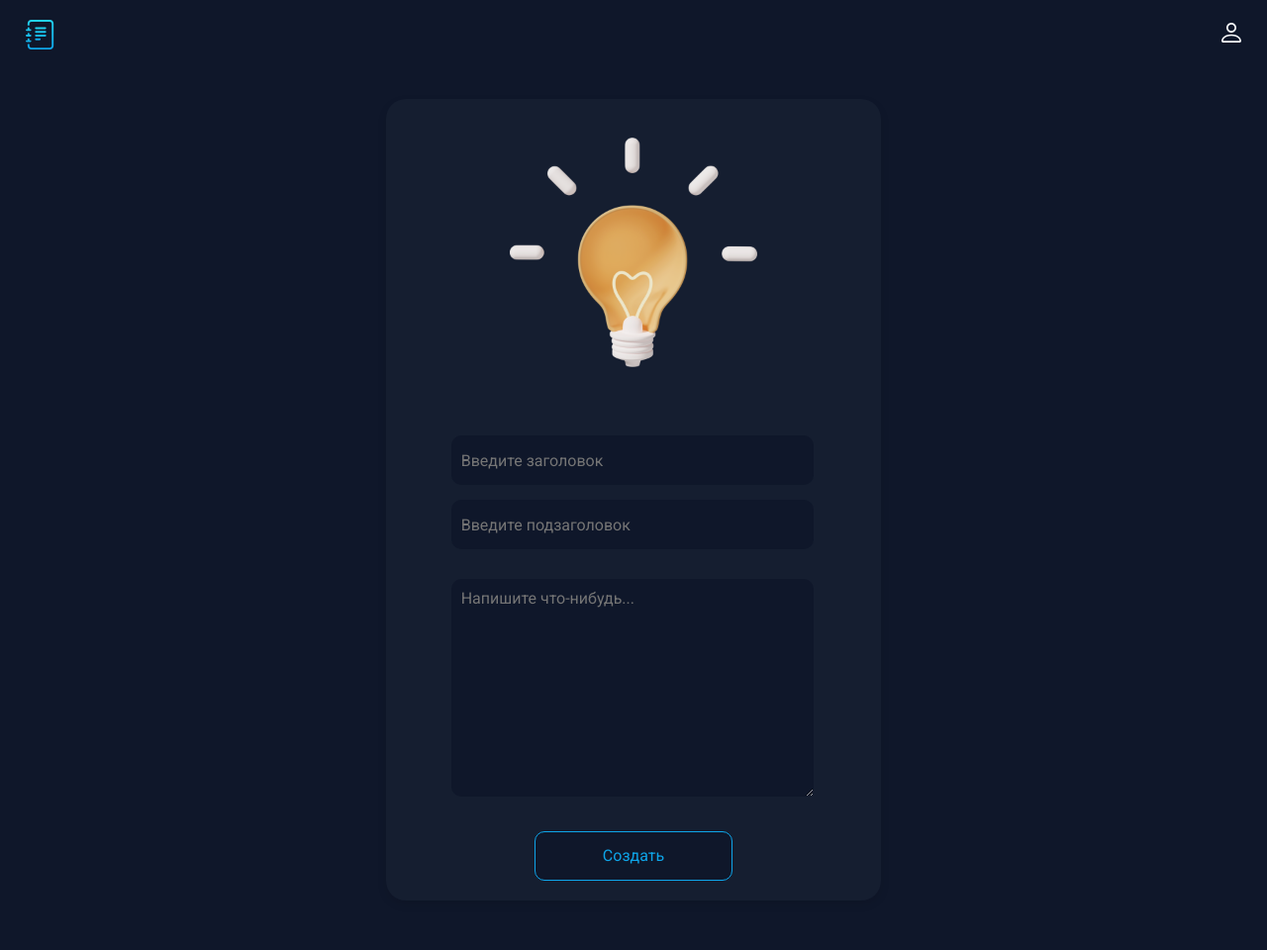
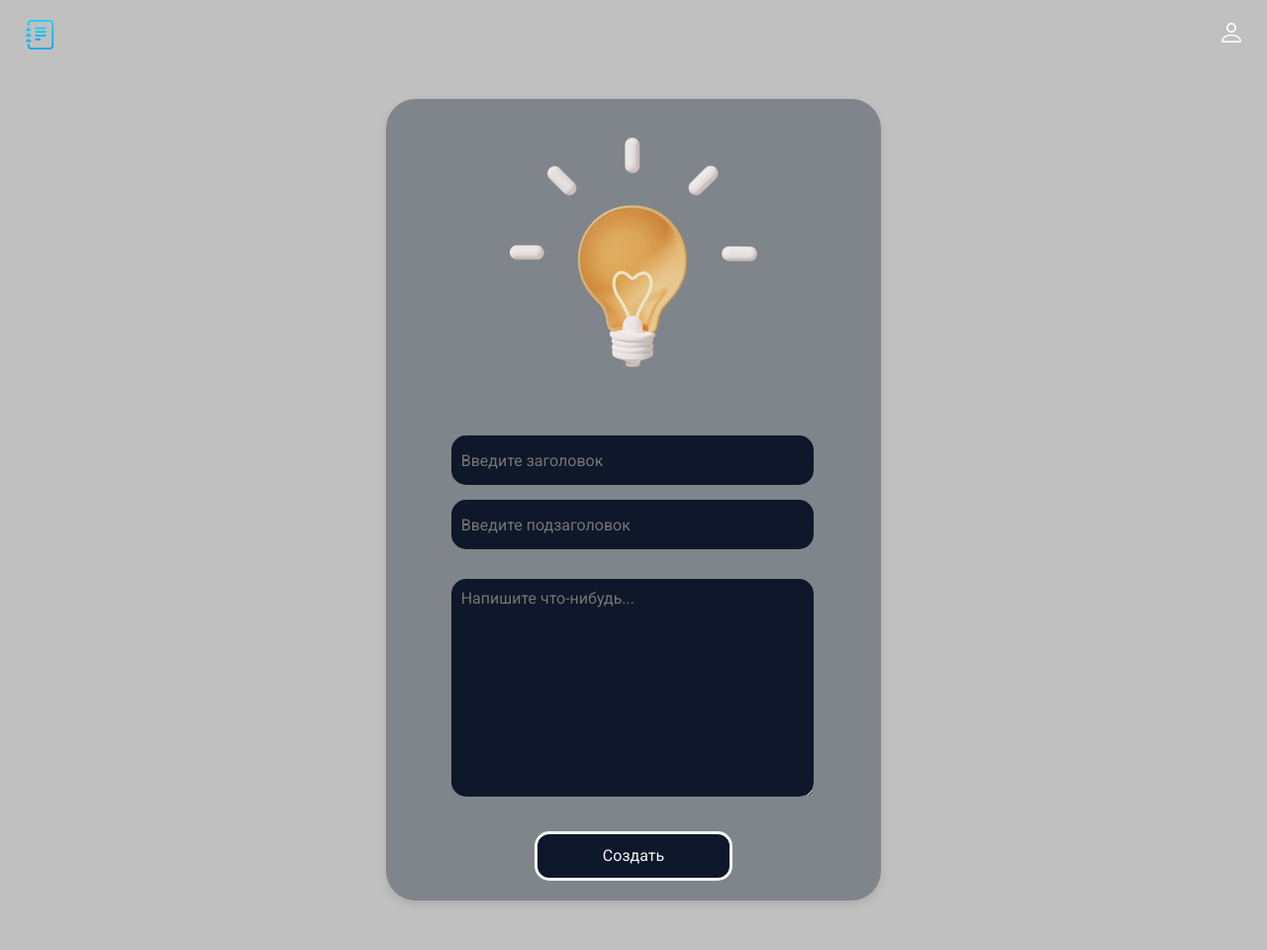
Before and after one commit to ArliXD/Notes, a Flask app: page /create in a window 1280 px wide. Shown: the whole page at 99% size. Run offline with Flask 3, Linux system fonts and the light colour scheme.

Commit message:
Add files via upload

```diff
--- a/diary-main/static/css/style.css
+++ b/diary-main/static/css/style.css
@@ -8,9 +8,9 @@ body::-webkit-scrollbar {
   }
 
   body::-webkit-scrollbar-thumb {
-    background-color: rgba(30, 41, 59, 0.4);    /* цвет бегунка */
-    border-radius: 20px;       /* округлось бегунка */
-    border: none;
+    background-color: grey;    /* цвет бегунка */
+    border-radius: 25px;       /* округлось бегунка */
+    border: 0;
   }
 
 
@@ -22,7 +22,7 @@ body {
     font-family: 'Roboto', sans-serif;
     font-size: 16px;
     line-height: 20px;
-    background-color: #0F172A;
+    background-color: #C0C0C0;
     color: #F8FAFC;
 }
 
@@ -37,7 +37,7 @@ img {
 
 a {
     text-decoration: none;
-    color: inherit;
+    color: initial;
     transition: 0.2s;
 }
 
@@ -82,7 +82,7 @@ ul {
     width: 350px;
     height: 500px;
     transition: 0.2s;
-    background: rgba(30, 41, 59, 0.4);
+    background: grey;
     border-radius: 20px;
     box-shadow: 0px 4px 10px rgba(0, 0, 0, 0.1);
 
@@ -97,7 +97,7 @@ ul {
 }
 
 .card__text {
-    border-top: 1px solid rgba(14, 165, 233, 1);
+    border-top: 3px solid grey;
     width: inherit;
     display: flex;
     padding: 50px 0 20px;
@@ -131,7 +131,7 @@ ul {
 
 .card--creat:hover,
 .card:hover {
-    box-shadow: 0px 4px 10px rgba(14, 165, 233, 1);
+    box-shadow: 0px 4px 10px grey;
 }
 
 .creat-form {
@@ -151,7 +151,7 @@ ul {
     flex-direction: column;
     align-items: center;
     background: rgba(30, 41, 59, 0.4);
-    border-radius: 20px;
+    border-radius: 30px;
     box-shadow: 0px 4px 10px rgba(0, 0, 0, 0.1);
 }
 
@@ -169,12 +169,12 @@ ul {
 
 .form__input {
     background: #0F172A;
-    border-radius: 10px;
+    border-radius: 15px;
     padding: 10px;
     height: 30px;
     color: #F8FAFC;
     font: inherit;
-    border: none;
+    border: 0;
     width: 94%;
 }
 
@@ -184,19 +184,19 @@ ul {
 
 .form__text {
     background: #0F172A;
-    border-radius: 10px;
+    border-radius: 15px;
     padding: 10px;
     color: #F8FAFC;
     font: inherit;
-    border: none;
+    border: 0;
     width: 94%;
 }
 
 .form__button {
-    border: 1px solid rgba(14, 165, 233, 1);
+    border: 3px solid whitesmoke;
     background: #0F172A;
-    border-radius: 10px;
-    color: rgba(14, 165, 233, 1);
+    border-radius: 15px;
+    color: whitesmoke;
     padding: 10px;
     font: inherit;
     width: 200px;
@@ -207,7 +207,7 @@ ul {
 
 .form__button:hover {
     color: #F8FAFC;
-    background:  rgba(14, 165, 233, 1);
+    background:  black;
 }
 
 .main {
@@ -216,7 +216,7 @@ ul {
 
 .main__block {
     background: rgba(30, 41, 59, 0.4);
-    border-radius: 20px;
+    border-radius: 25px;
     box-shadow: 0px 4px 10px rgba(0, 0, 0, 0.1);
     padding: 30px 80px;
     display: flex;
@@ -238,10 +238,10 @@ ul {
 
 .main__link {
     display: block;
-    border: 1px solid rgba(14, 165, 233, 1);
+    border: 3px solid grey;
     background: #0F172A;
     border-radius: 10px;
-    color: rgba(14, 165, 233, 1);
+    color: grey;
     padding: 15px 10px;
     font: inherit;
     width: 200px;
@@ -252,7 +252,7 @@ ul {
 
 .main__link:hover {
     color: #F8FAFC;
-    background:  rgba(14, 165, 233, 1);
+    background:  black;
 }
 
 
@@ -270,7 +270,7 @@ ul {
     flex-direction: column;
     align-items: center;
     background: rgba(30, 41, 59, 0.4);
-    border-radius: 20px;
+    border-radius: 25px;
     box-shadow: 0px 4px 10px rgba(0, 0, 0, 0.1);
 }
 
@@ -292,5 +292,5 @@ ul {
 }
 
 .login__link:hover {
-    color: rgba(14, 165, 233, 1);
+    color: black;
 }
```
